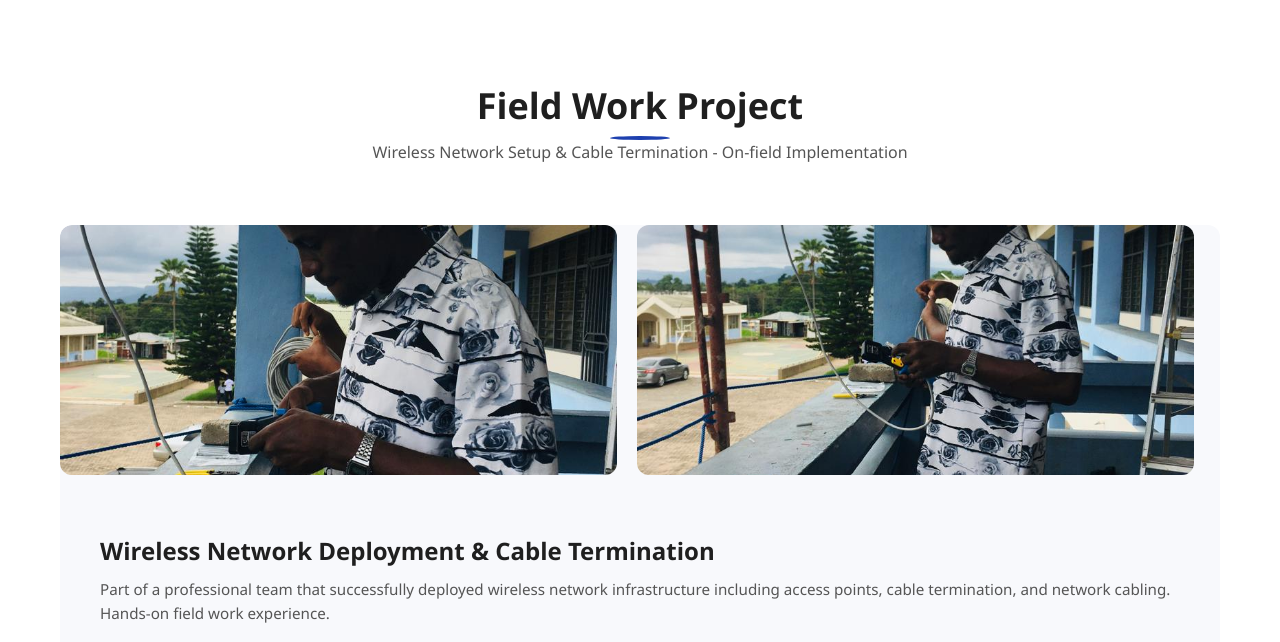
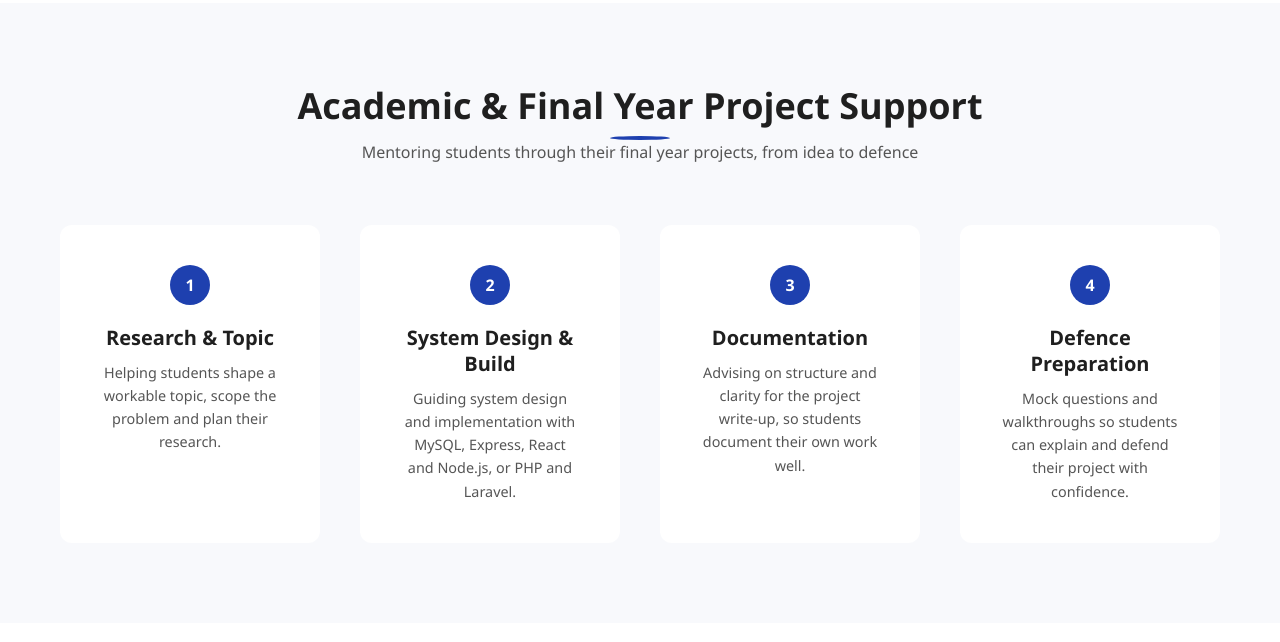
Before and after one commit to jmacoy52/portfolio, a website: page About.html in a window 1280 px wide. Shown: the part 5468-6110 px from the top of the page. Drawn offline with Linux system fonts and the light colour scheme.

Commit message:
Add Academic & Final Year Project Support section; mention on Contact

```diff
--- a/About.html
+++ b/About.html
@@ -287,6 +287,38 @@
     </div>
   </section>
 
+  <!-- Academic & Final Year Project Support -->
+  <section class="approach section">
+    <div class="container">
+      <div class="section-header">
+        <h2>Academic &amp; Final Year Project Support</h2>
+        <p>Mentoring students through their final year projects, from idea to defence</p>
+      </div>
+      <div class="approach-grid">
+        <div class="approach-card">
+          <div class="approach-number">1</div>
+          <h4>Research &amp; Topic</h4>
+          <p>Helping students shape a workable topic, scope the problem and plan their research.</p>
+        </div>
+        <div class="approach-card">
+          <div class="approach-number">2</div>
+          <h4>System Design &amp; Build</h4>
+          <p>Guiding system design and implementation with MySQL, Express, React and Node.js, or PHP and Laravel.</p>
+        </div>
+        <div class="approach-card">
+          <div class="approach-number">3</div>
+          <h4>Documentation</h4>
+          <p>Advising on structure and clarity for the project write-up, so students document their own work well.</p>
+        </div>
+        <div class="approach-card">
+          <div class="approach-number">4</div>
+          <h4>Defence Preparation</h4>
+          <p>Mock questions and walkthroughs so students can explain and defend their project with confidence.</p>
+        </div>
+      </div>
+    </div>
+  </section>
+
   <!-- Field Work Project - Combined -->
   <section class="projects section">
     <div class="container">
```
Also changed, not shown: Contact.html (+3 -0 lines).
